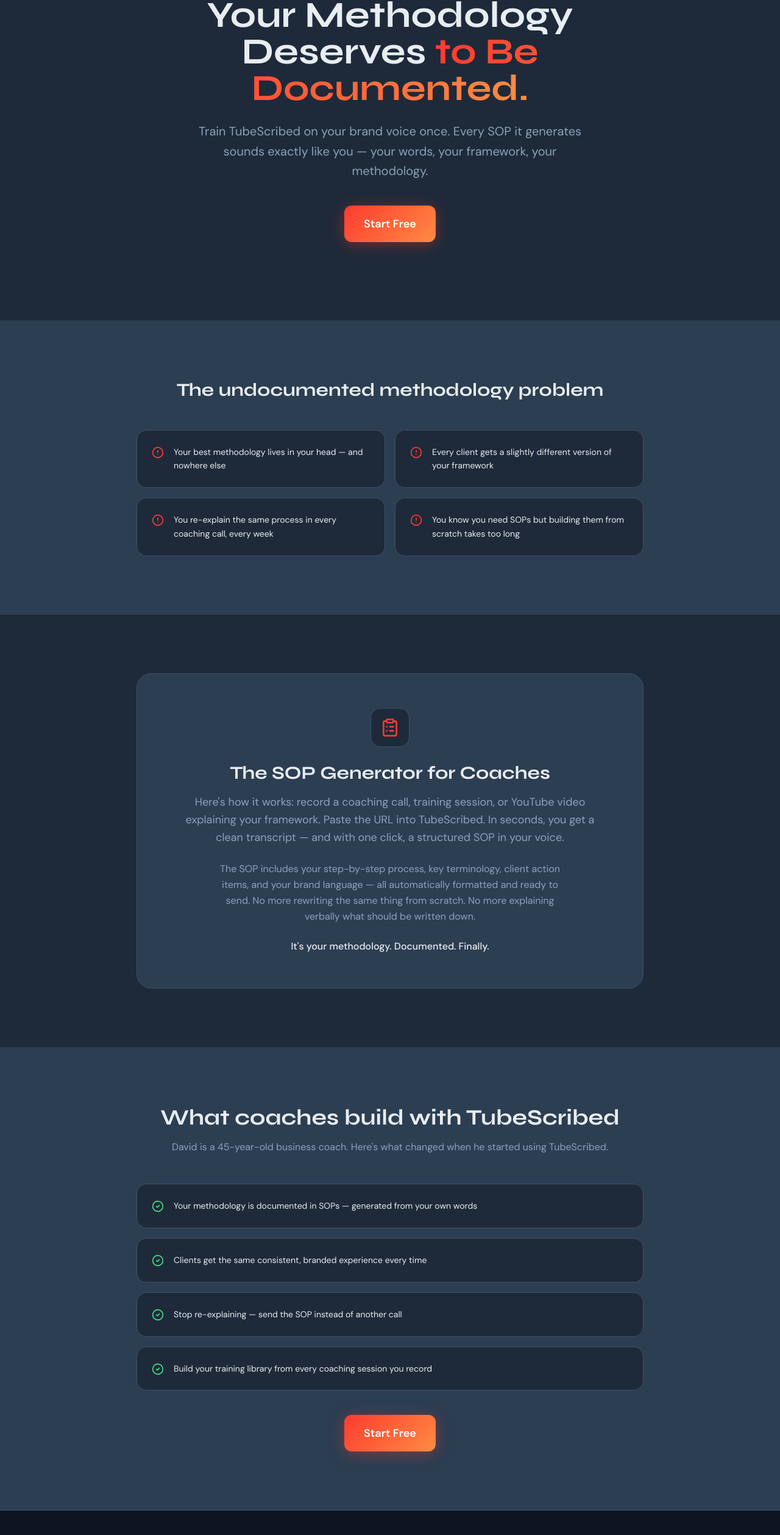
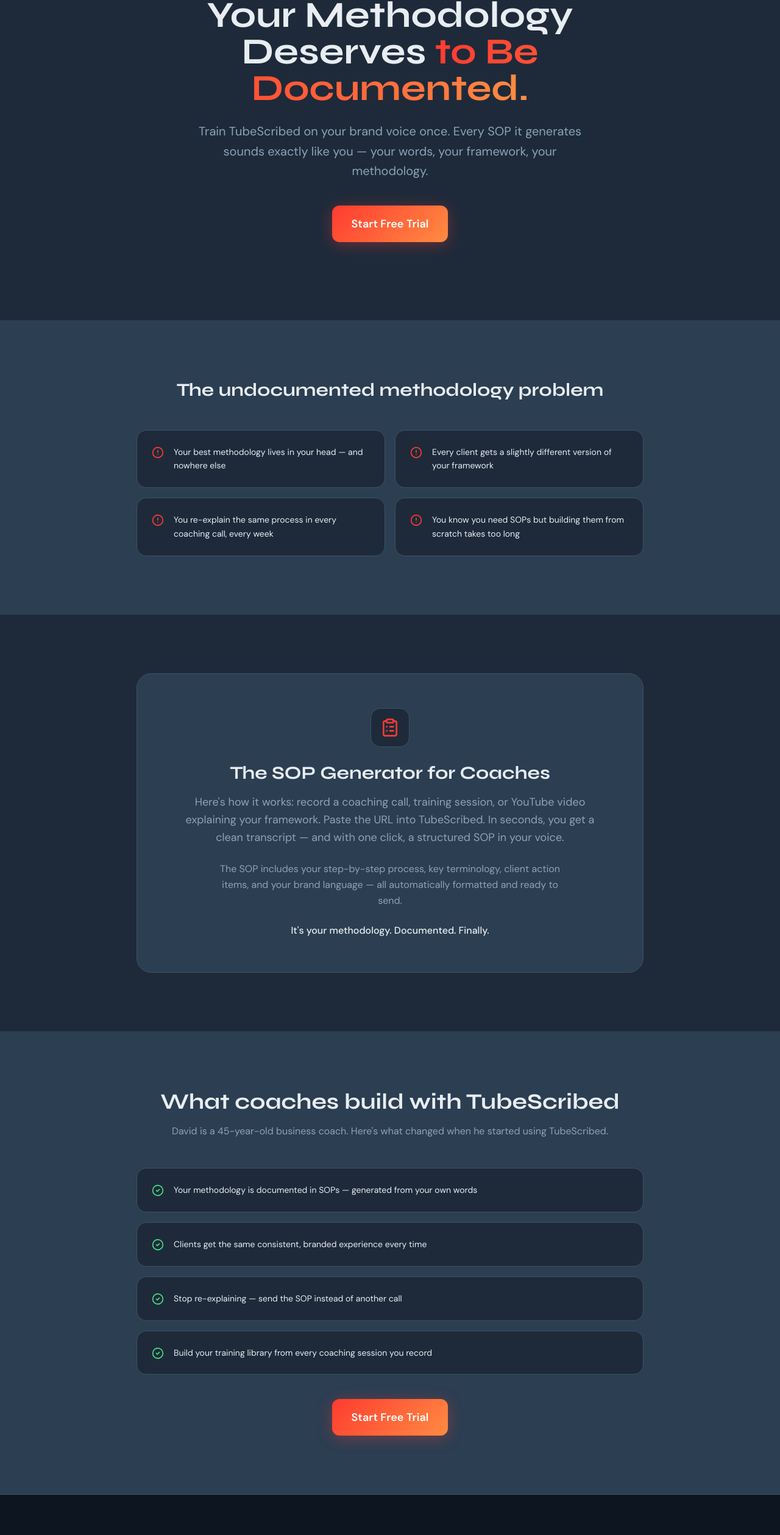
Before and after one commit to Levergroup/Client-jptadduni, a Next.js app in the folder tubescribed-marketing/: page /for-coaches in a window 1280 px wide. Shown: the part 233-2750 px from the top of the page at 61% size. Built offline with nearby package versions, Linux system fonts and the light colour scheme.

Commit message:
Update pricing page and for-creators page (2/3)

```diff
--- a/tubescribed-marketing/src/app/for-coaches/page.tsx
+++ b/tubescribed-marketing/src/app/for-coaches/page.tsx
@@ -23,174 +23,60 @@
 export default function ForCoachesPage() {
   return (
     <div className="min-h-screen bg-navy-900">
-      {/* Hero */}
       <section className="py-24 lg:py-32 bg-navy-900">
         <div className="max-w-4xl mx-auto px-4 sm:px-6 lg:px-8 text-center">
-          <motion.p
-            initial={{ opacity: 0, y: 20 }}
-            animate={{ opacity: 1, y: 0 }}
-            transition={{ duration: 0.6 }}
-            className="text-brand-red text-sm font-semibold tracking-widest uppercase mb-4"
-          >
-            For Business Coaches
+          <motion.p initial={{ opacity: 0, y: 20 }} animate={{ opacity: 1, y: 0 }} transition={{ duration: 0.6 }} className="text-brand-red text-sm font-semibold tracking-widest uppercase mb-4">For Business Coaches</motion.p>
+          <motion.h1 initial={{ opacity: 0, y: 20 }} animate={{ opacity: 1, y: 0 }} transition={{ duration: 0.6, delay: 0.1 }} className="font-syne font-bold text-4xl lg:text-6xl text-navy-100 mb-6 leading-tight">
+            Your Methodology Deserves{" "}<GradientText>to Be Documented.</GradientText>
+          </motion.h1>
+          <motion.p initial={{ opacity: 0, y: 20 }} animate={{ opacity: 1, y: 0 }} transition={{ duration: 0.6, delay: 0.2 }} className="font-dm-sans text-navy-400 text-xl max-w-2xl mx-auto leading-relaxed mb-10">
+            Train TubeScribed on your brand voice once. Every SOP it generates sounds exactly like you — your words, your framework, your methodology.
           </motion.p>
-          <motion.h1
-            initial={{ opacity: 0, y: 20 }}
-            animate={{ opacity: 1, y: 0 }}
-            transition={{ duration: 0.6, delay: 0.1 }}
-            className="font-syne font-bold text-4xl lg:text-6xl text-navy-100 mb-6 leading-tight"
-          >
-            Your Methodology Deserves{" "}
-            <GradientText>to Be Documented.</GradientText>
-          </motion.h1>
-          <motion.p
-            initial={{ opacity: 0, y: 20 }}
-            animate={{ opacity: 1, y: 0 }}
-            transition={{ duration: 0.6, delay: 0.2 }}
-            className="font-dm-sans text-navy-400 text-xl max-w-2xl mx-auto leading-relaxed mb-10"
-          >
-            Train TubeScribed on your brand voice once. Every SOP it generates
-            sounds exactly like you — your words, your framework, your
-            methodology.
-          </motion.p>
-          <motion.div
-            initial={{ opacity: 0, y: 20 }}
-            animate={{ opacity: 1, y: 0 }}
-            transition={{ duration: 0.6, delay: 0.3 }}
-          >
-            <Button
-              href={`${APP_URL}/signup`}
-              variant="primary"
-              className="px-8 py-4 text-lg"
-            >
-              Start Free
-            </Button>
+          <motion.div initial={{ opacity: 0, y: 20 }} animate={{ opacity: 1, y: 0 }} transition={{ duration: 0.6, delay: 0.3 }}>
+            <Button href={`${APP_URL}/signup`} variant="primary" className="px-8 py-4 text-lg">Start Free Trial</Button>
           </motion.div>
         </div>
       </section>
-
-      {/* Pain Points */}
       <section className="py-24 bg-navy-800">
         <div className="max-w-4xl mx-auto px-4 sm:px-6 lg:px-8">
-          <motion.h2
-            initial={{ opacity: 0, y: 30 }}
-            whileInView={{ opacity: 1, y: 0 }}
-            viewport={{ once: true }}
-            transition={{ duration: 0.6 }}
-            className="font-syne font-bold text-3xl text-navy-100 text-center mb-12"
-          >
-            The undocumented methodology problem
-          </motion.h2>
+          <motion.h2 initial={{ opacity: 0, y: 30 }} whileInView={{ opacity: 1, y: 0 }} viewport={{ once: true }} transition={{ duration: 0.6 }} className="font-syne font-bold text-3xl text-navy-100 text-center mb-12">The undocumented methodology problem</motion.h2>
           <div className="grid grid-cols-1 md:grid-cols-2 gap-4">
             {painPoints.map((pain, index) => (
-              <motion.div
-                key={pain}
-                initial={{ opacity: 0, y: 20 }}
-                whileInView={{ opacity: 1, y: 0 }}
-                viewport={{ once: true }}
-                transition={{ duration: 0.5, delay: index * 0.1 }}
-                className="flex items-start gap-4 bg-navy-900 border border-navy-700 rounded-2xl p-6"
-              >
-                <AlertCircle
-                  size={20}
-                  className="text-brand-red shrink-0 mt-0.5"
-                />
-                <p className="font-dm-sans text-navy-100 text-sm leading-relaxed">
-                  {pain}
-                </p>
+              <motion.div key={pain} initial={{ opacity: 0, y: 20 }} whileInView={{ opacity: 1, y: 0 }} viewport={{ once: true }} transition={{ duration: 0.5, delay: index * 0.1 }} className="flex items-start gap-4 bg-navy-900 border border-navy-700 rounded-2xl p-6">
+                <AlertCircle size={20} className="text-brand-red shrink-0 mt-0.5" />
+                <p className="font-dm-sans text-navy-100 text-sm leading-relaxed">{pain}</p>
               </motion.div>
             ))}
           </div>
         </div>
       </section>
-
-      {/* SOP Generator Feature Callout */}
       <section className="py-24 bg-navy-900">
         <div className="max-w-4xl mx-auto px-4 sm:px-6 lg:px-8">
-          <motion.div
-            initial={{ opacity: 0, y: 30 }}
-            whileInView={{ opacity: 1, y: 0 }}
-            viewport={{ once: true }}
-            transition={{ duration: 0.6 }}
-            className="bg-navy-800 border border-navy-700 rounded-3xl p-10 lg:p-14 text-center"
-          >
-            <div className="w-16 h-16 rounded-2xl bg-navy-900 border border-navy-700 flex items-center justify-center mx-auto mb-6">
-              <ClipboardList size={32} className="text-brand-red" />
-            </div>
-            <h2 className="font-syne font-bold text-3xl text-navy-100 mb-4">
-              The SOP Generator for Coaches
-            </h2>
-            <p className="font-dm-sans text-navy-400 text-lg leading-relaxed max-w-2xl mx-auto mb-6">
-              Here&apos;s how it works: record a coaching call, training session, or
-              YouTube video explaining your framework. Paste the URL into
-              TubeScribed. In seconds, you get a clean transcript — and with one
-              click, a structured SOP in your voice.
-            </p>
-            <p className="font-dm-sans text-navy-400 text-base leading-relaxed max-w-xl mx-auto mb-6">
-              The SOP includes your step-by-step process, key terminology,
-              client action items, and your brand language — all automatically
-              formatted and ready to send. No more rewriting the same thing
-              from scratch. No more explaining verbally what should be written
-              down.
-            </p>
-            <p className="font-dm-sans text-navy-100 text-base font-medium">
-              It&apos;s your methodology. Documented. Finally.
-            </p>
+          <motion.div initial={{ opacity: 0, y: 30 }} whileInView={{ opacity: 1, y: 0 }} viewport={{ once: true }} transition={{ duration: 0.6 }} className="bg-navy-800 border border-navy-700 rounded-3xl p-10 lg:p-14 text-center">
+            <div className="w-16 h-16 rounded-2xl bg-navy-900 border border-navy-700 flex items-center justify-center mx-auto mb-6"><ClipboardList size={32} className="text-brand-red" /></div>
+            <h2 className="font-syne font-bold text-3xl text-navy-100 mb-4">The SOP Generator for Coaches</h2>
+            <p className="font-dm-sans text-navy-400 text-lg leading-relaxed max-w-2xl mx-auto mb-6">Here&apos;s how it works: record a coaching call, training session, or YouTube video explaining your framework. Paste the URL into TubeScribed. In seconds, you get a clean transcript — and with one click, a structured SOP in your voice.</p>
+            <p className="font-dm-sans text-navy-400 text-base leading-relaxed max-w-xl mx-auto mb-6">The SOP includes your step-by-step process, key terminology, client action items, and your brand language — all automatically formatted and ready to send.</p>
+            <p className="font-dm-sans text-navy-100 text-base font-medium">It&apos;s your methodology. Documented. Finally.</p>
           </motion.div>
         </div>
       </section>
-
-      {/* Outcomes */}
       <section className="py-24 bg-navy-800">
         <div className="max-w-4xl mx-auto px-4 sm:px-6 lg:px-8">
-          <motion.div
-            initial={{ opacity: 0, y: 30 }}
-            whileInView={{ opacity: 1, y: 0 }}
-            viewport={{ once: true }}
-            transition={{ duration: 0.6 }}
-            className="text-center mb-12"
-          >
-            <h2 className="font-syne font-bold text-3xl lg:text-4xl text-navy-100 mb-4">
-              What coaches build with TubeScribed
-            </h2>
-            <p className="font-dm-sans text-navy-400 text-base">
-              David is a 45-year-old business coach. Here&apos;s what changed when he started using TubeScribed.
-            </p>
+          <motion.div initial={{ opacity: 0, y: 30 }} whileInView={{ opacity: 1, y: 0 }} viewport={{ once: true }} transition={{ duration: 0.6 }} className="text-center mb-12">
+            <h2 className="font-syne font-bold text-3xl lg:text-4xl text-navy-100 mb-4">What coaches build with TubeScribed</h2>
+            <p className="font-dm-sans text-navy-400 text-base">David is a 45-year-old business coach. Here&apos;s what changed when he started using TubeScribed.</p>
           </motion.div>
           <div className="space-y-4">
             {outcomes.map((outcome, index) => (
-              <motion.div
-                key={outcome}
-                initial={{ opacity: 0, x: -20 }}
-                whileInView={{ opacity: 1, x: 0 }}
-                viewport={{ once: true }}
-                transition={{ duration: 0.5, delay: index * 0.1 }}
-                className="flex items-start gap-4 bg-navy-900 border border-navy-700 rounded-2xl p-6 hover:border-brand-red transition-colors duration-300"
-              >
-                <CheckCircle2
-                  size={20}
-                  className="text-green-400 shrink-0 mt-0.5"
-                />
-                <p className="font-dm-sans text-navy-100 text-sm leading-relaxed">
-                  {outcome}
-                </p>
+              <motion.div key={outcome} initial={{ opacity: 0, x: -20 }} whileInView={{ opacity: 1, x: 0 }} viewport={{ once: true }} transition={{ duration: 0.5, delay: index * 0.1 }} className="flex items-start gap-4 bg-navy-900 border border-navy-700 rounded-2xl p-6 hover:border-brand-red transition-colors duration-300">
+                <CheckCircle2 size={20} className="text-green-400 shrink-0 mt-0.5" />
+                <p className="font-dm-sans text-navy-100 text-sm leading-relaxed">{outcome}</p>
               </motion.div>
             ))}
           </div>
-          <motion.div
-            initial={{ opacity: 0, y: 20 }}
-            whileInView={{ opacity: 1, y: 0 }}
-            viewport={{ once: true }}
-            transition={{ duration: 0.6, delay: 0.4 }}
-            className="text-center mt-10"
-          >
-            <Button
-              href={`${APP_URL}/signup`}
-              variant="primary"
-              className="px-8 py-4 text-lg"
-            >
-              Start Free
-            </Button>
+          <motion.div initial={{ opacity: 0, y: 20 }} whileInView={{ opacity: 1, y: 0 }} viewport={{ once: true }} transition={{ duration: 0.6, delay: 0.4 }} className="text-center mt-10">
+            <Button href={`${APP_URL}/signup`} variant="primary" className="px-8 py-4 text-lg">Start Free Trial</Button>
           </motion.div>
         </div>
       </section>
--- a/tubescribed-marketing/src/app/for-creators/page.tsx
+++ b/tubescribed-marketing/src/app/for-creators/page.tsx
@@ -23,164 +23,57 @@
 export default function ForCreatorsPage() {
   return (
     <div className="min-h-screen bg-navy-900">
-      {/* Hero */}
       <section className="py-24 lg:py-32 bg-navy-900">
         <div className="max-w-4xl mx-auto px-4 sm:px-6 lg:px-8 text-center">
-          <motion.p
-            initial={{ opacity: 0, y: 20 }}
-            animate={{ opacity: 1, y: 0 }}
-            transition={{ duration: 0.6 }}
-            className="text-brand-red text-sm font-semibold tracking-widest uppercase mb-4"
-          >
-            For YouTube Creators
+          <motion.p initial={{ opacity: 0, y: 20 }} animate={{ opacity: 1, y: 0 }} transition={{ duration: 0.6 }} className="text-brand-red text-sm font-semibold tracking-widest uppercase mb-4">For YouTube Creators</motion.p>
+          <motion.h1 initial={{ opacity: 0, y: 20 }} animate={{ opacity: 1, y: 0 }} transition={{ duration: 0.6, delay: 0.1 }} className="font-syne font-bold text-4xl lg:text-6xl text-navy-100 mb-6 leading-tight">
+            You&apos;re Already Creating the Content.{" "}<GradientText>Start Using It.</GradientText>
+          </motion.h1>
+          <motion.p initial={{ opacity: 0, y: 20 }} animate={{ opacity: 1, y: 0 }} transition={{ duration: 0.6, delay: 0.2 }} className="font-dm-sans text-navy-400 text-xl max-w-2xl mx-auto leading-relaxed mb-10">
+            Every video you post is a blog post, email, and SOP waiting to happen. TubeScribed unlocks all of it in 8 seconds.
           </motion.p>
-          <motion.h1
-            initial={{ opacity: 0, y: 20 }}
-            animate={{ opacity: 1, y: 0 }}
-            transition={{ duration: 0.6, delay: 0.1 }}
-            className="font-syne font-bold text-4xl lg:text-6xl text-navy-100 mb-6 leading-tight"
-          >
-            You&apos;re Already Creating the Content.{" "}
-            <GradientText>Start Using It.</GradientText>
-          </motion.h1>
-          <motion.p
-            initial={{ opacity: 0, y: 20 }}
-            animate={{ opacity: 1, y: 0 }}
-            transition={{ duration: 0.6, delay: 0.2 }}
-            className="font-dm-sans text-navy-400 text-xl max-w-2xl mx-auto leading-relaxed mb-10"
-          >
-            Every video you post is a blog post, email, and SOP waiting to
-            happen. TubeScribed unlocks all of it in 8 seconds.
-          </motion.p>
-          <motion.div
-            initial={{ opacity: 0, y: 20 }}
-            animate={{ opacity: 1, y: 0 }}
-            transition={{ duration: 0.6, delay: 0.3 }}
-          >
-            <Button
-              href={`${APP_URL}/signup`}
-              variant="primary"
-              className="px-8 py-4 text-lg"
-            >
-              Start Free — No Credit Card
-            </Button>
+          <motion.div initial={{ opacity: 0, y: 20 }} animate={{ opacity: 1, y: 0 }} transition={{ duration: 0.6, delay: 0.3 }}>
+            <Button href={`${APP_URL}/signup`} variant="primary" className="px-8 py-4 text-lg">Start Free Trial</Button>
           </motion.div>
         </div>
       </section>
-
-      {/* Pain Points */}
       <section className="py-24 bg-navy-800">
         <div className="max-w-4xl mx-auto px-4 sm:px-6 lg:px-8">
-          <motion.h2
-            initial={{ opacity: 0, y: 30 }}
-            whileInView={{ opacity: 1, y: 0 }}
-            viewport={{ once: true }}
-            transition={{ duration: 0.6 }}
-            className="font-syne font-bold text-3xl text-navy-100 text-center mb-12"
-          >
-            Sound familiar?
-          </motion.h2>
+          <motion.h2 initial={{ opacity: 0, y: 30 }} whileInView={{ opacity: 1, y: 0 }} viewport={{ once: true }} transition={{ duration: 0.6 }} className="font-syne font-bold text-3xl text-navy-100 text-center mb-12">Sound familiar?</motion.h2>
           <div className="grid grid-cols-1 md:grid-cols-2 gap-4">
             {painPoints.map((pain, index) => (
-              <motion.div
-                key={pain}
-                initial={{ opacity: 0, y: 20 }}
-                whileInView={{ opacity: 1, y: 0 }}
-                viewport={{ once: true }}
-                transition={{ duration: 0.5, delay: index * 0.1 }}
-                className="flex items-start gap-4 bg-navy-900 border border-navy-700 rounded-2xl p-6"
-              >
-                <AlertCircle
-                  size={20}
-                  className="text-brand-red shrink-0 mt-0.5"
-                />
-                <p className="font-dm-sans text-navy-100 text-sm leading-relaxed">
-                  &ldquo;{pain}&rdquo;
-                </p>
+              <motion.div key={pain} initial={{ opacity: 0, y: 20 }} whileInView={{ opacity: 1, y: 0 }} viewport={{ once: true }} transition={{ duration: 0.5, delay: index * 0.1 }} className="flex items-start gap-4 bg-navy-900 border border-navy-700 rounded-2xl p-6">
+                <AlertCircle size={20} className="text-brand-red shrink-0 mt-0.5" />
+                <p className="font-dm-sans text-navy-100 text-sm leading-relaxed">&ldquo;{pain}&rdquo;</p>
               </motion.div>
             ))}
           </div>
         </div>
       </section>
-
-      {/* Outcomes */}
       <section className="py-24 bg-navy-900">
         <div className="max-w-4xl mx-auto px-4 sm:px-6 lg:px-8">
-          <motion.div
-            initial={{ opacity: 0, y: 30 }}
-            whileInView={{ opacity: 1, y: 0 }}
-            viewport={{ once: true }}
-            transition={{ duration: 0.6 }}
-            className="text-center mb-12"
-          >
-            <h2 className="font-syne font-bold text-3xl lg:text-4xl text-navy-100 mb-4">
-              With TubeScribed, Marcus publishes{" "}
-              <GradientText>3x more</GradientText> without making more videos.
-            </h2>
-            <p className="font-dm-sans text-navy-400 text-base">
-              Marcus is a 32-year-old YouTube creator and course builder. Here&apos;s what changed.
-            </p>
+          <motion.div initial={{ opacity: 0, y: 30 }} whileInView={{ opacity: 1, y: 0 }} viewport={{ once: true }} transition={{ duration: 0.6 }} className="text-center mb-12">
+            <h2 className="font-syne font-bold text-3xl lg:text-4xl text-navy-100 mb-4">With TubeScribed, Marcus publishes{" "}<GradientText>3x more</GradientText> without making more videos.</h2>
+            <p className="font-dm-sans text-navy-400 text-base">Marcus is a 32-year-old YouTube creator and course builder. Here&apos;s what changed.</p>
           </motion.div>
           <div className="space-y-4">
             {outcomes.map((outcome, index) => (
-              <motion.div
-                key={outcome}
-                initial={{ opacity: 0, x: -20 }}
-                whileInView={{ opacity: 1, x: 0 }}
-                viewport={{ once: true }}
-                transition={{ duration: 0.5, delay: index * 0.1 }}
-                className="flex items-start gap-4 bg-navy-800 border border-navy-700 rounded-2xl p-6 hover:border-brand-red transition-colors duration-300"
-              >
-                <CheckCircle2
-                  size={20}
-                  className="text-green-400 shrink-0 mt-0.5"
-                />
-                <p className="font-dm-sans text-navy-100 text-sm leading-relaxed">
-                  {outcome}
-                </p>
+              <motion.div key={outcome} initial={{ opacity: 0, x: -20 }} whileInView={{ opacity: 1, x: 0 }} viewport={{ once: true }} transition={{ duration: 0.5, delay: index * 0.1 }} className="flex items-start gap-4 bg-navy-800 border border-navy-700 rounded-2xl p-6 hover:border-brand-red transition-colors duration-300">
+                <CheckCircle2 size={20} className="text-green-400 shrink-0 mt-0.5" />
+                <p className="font-dm-sans text-navy-100 text-sm leading-relaxed">{outcome}</p>
               </motion.div>
             ))}
           </div>
         </div>
       </section>
-
-      {/* How It Works for Creators */}
       <section className="py-24 bg-navy-800">
         <div className="max-w-4xl mx-auto px-4 sm:px-6 lg:px-8 text-center">
-          <motion.h2
-            initial={{ opacity: 0, y: 30 }}
-            whileInView={{ opacity: 1, y: 0 }}
-            viewport={{ once: true }}
-            transition={{ duration: 0.6 }}
-            className="font-syne font-bold text-3xl text-navy-100 mb-6"
-          >
-            Built for the way creators actually work
-          </motion.h2>
-          <motion.p
-            initial={{ opacity: 0, y: 30 }}
-            whileInView={{ opacity: 1, y: 0 }}
-            viewport={{ once: true }}
-            transition={{ duration: 0.6, delay: 0.1 }}
-            className="font-dm-sans text-navy-400 text-lg leading-relaxed max-w-2xl mx-auto mb-10"
-          >
-            You already do the hard part — you create great content. TubeScribed handles
-            the repurposing. Paste a URL from any of your videos and get a clean
-            transcript plus 15 content formats in seconds. No VA. No editing.
-            No extra hours.
+          <motion.h2 initial={{ opacity: 0, y: 30 }} whileInView={{ opacity: 1, y: 0 }} viewport={{ once: true }} transition={{ duration: 0.6 }} className="font-syne font-bold text-3xl text-navy-100 mb-6">Built for the way creators actually work</motion.h2>
+          <motion.p initial={{ opacity: 0, y: 30 }} whileInView={{ opacity: 1, y: 0 }} viewport={{ once: true }} transition={{ duration: 0.6, delay: 0.1 }} className="font-dm-sans text-navy-400 text-lg leading-relaxed max-w-2xl mx-auto mb-10">
+            You already do the hard part — you create great content. TubeScribed handles the repurposing. Paste a URL from any of your videos and get a clean transcript plus 15 content formats in seconds. No VA. No editing. No extra hours.
           </motion.p>
-          <motion.div
-            initial={{ opacity: 0, y: 20 }}
-            whileInView={{ opacity: 1, y: 0 }}
-            viewport={{ once: true }}
-            transition={{ duration: 0.6, delay: 0.2 }}
-          >
-            <Button
-              href={`${APP_URL}/signup`}
-              variant="primary"
-              className="px-8 py-4 text-lg"
-            >
-              Start Free — No Credit Card
-            </Button>
+          <motion.div initial={{ opacity: 0, y: 20 }} whileInView={{ opacity: 1, y: 0 }} viewport={{ once: true }} transition={{ duration: 0.6, delay: 0.2 }}>
+            <Button href={`${APP_URL}/signup`} variant="primary" className="px-8 py-4 text-lg">Start Free Trial</Button>
           </motion.div>
         </div>
       </section>
```
